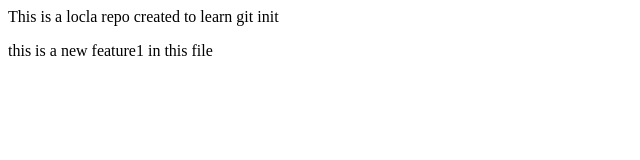
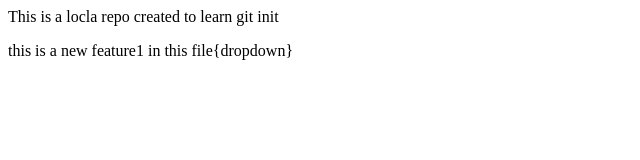
Before and after one commit to octalhacker03/localrepo, a plain HTML site: page index.html in a window 1280 px wide. Shown: the full height of the page, 0-640 px from the left. Drawn offline with Linux system fonts and the light colour scheme.

Commit message:
add dropdown

```diff
--- a/index.html
+++ b/index.html
@@ -1,2 +1,2 @@
 <p>This is a locla repo created to learn git init</p>
-<p>this is a new feature1 in this file</p>
+<p>this is a new feature1 in this file{dropdown}</p>
```
